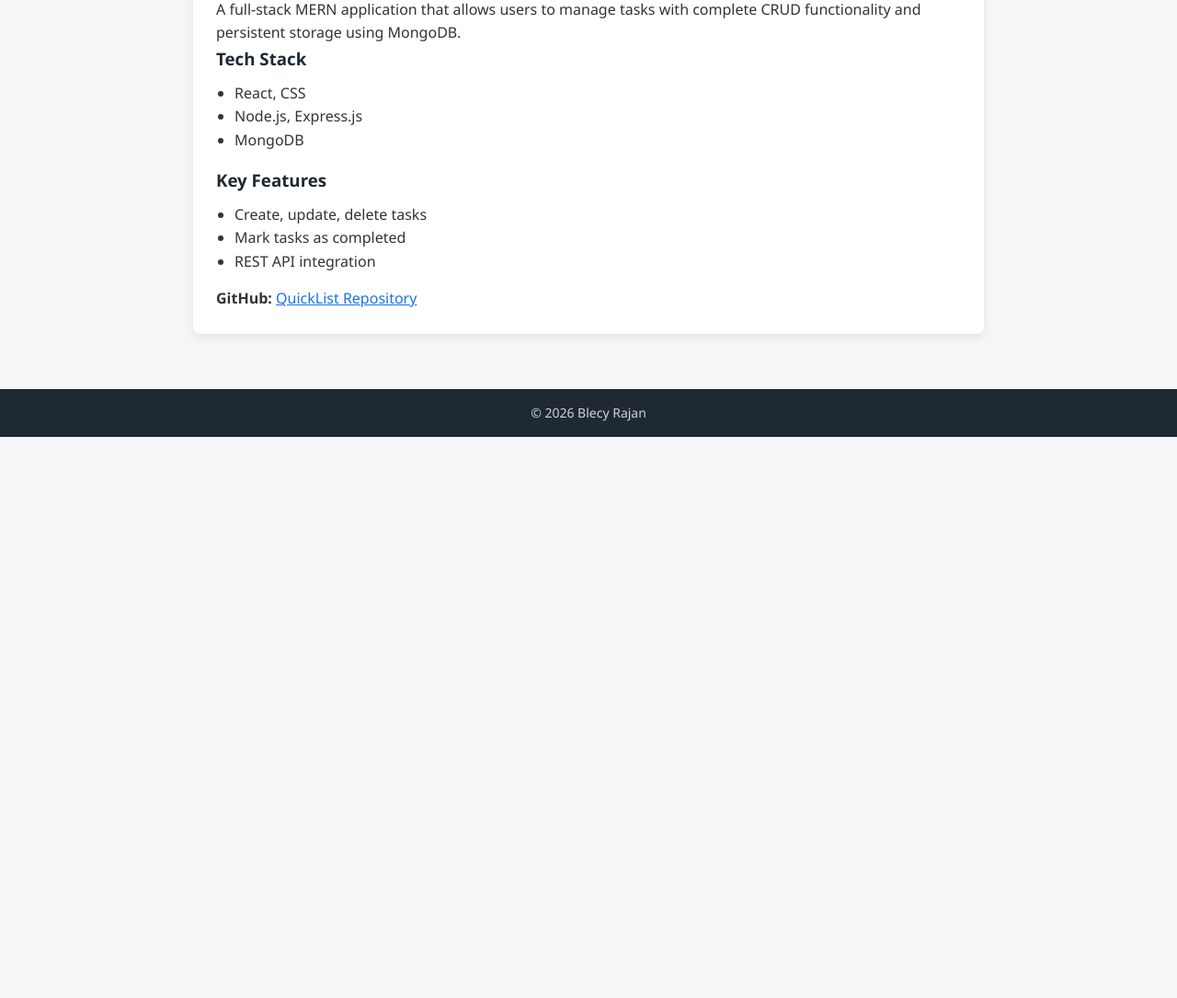
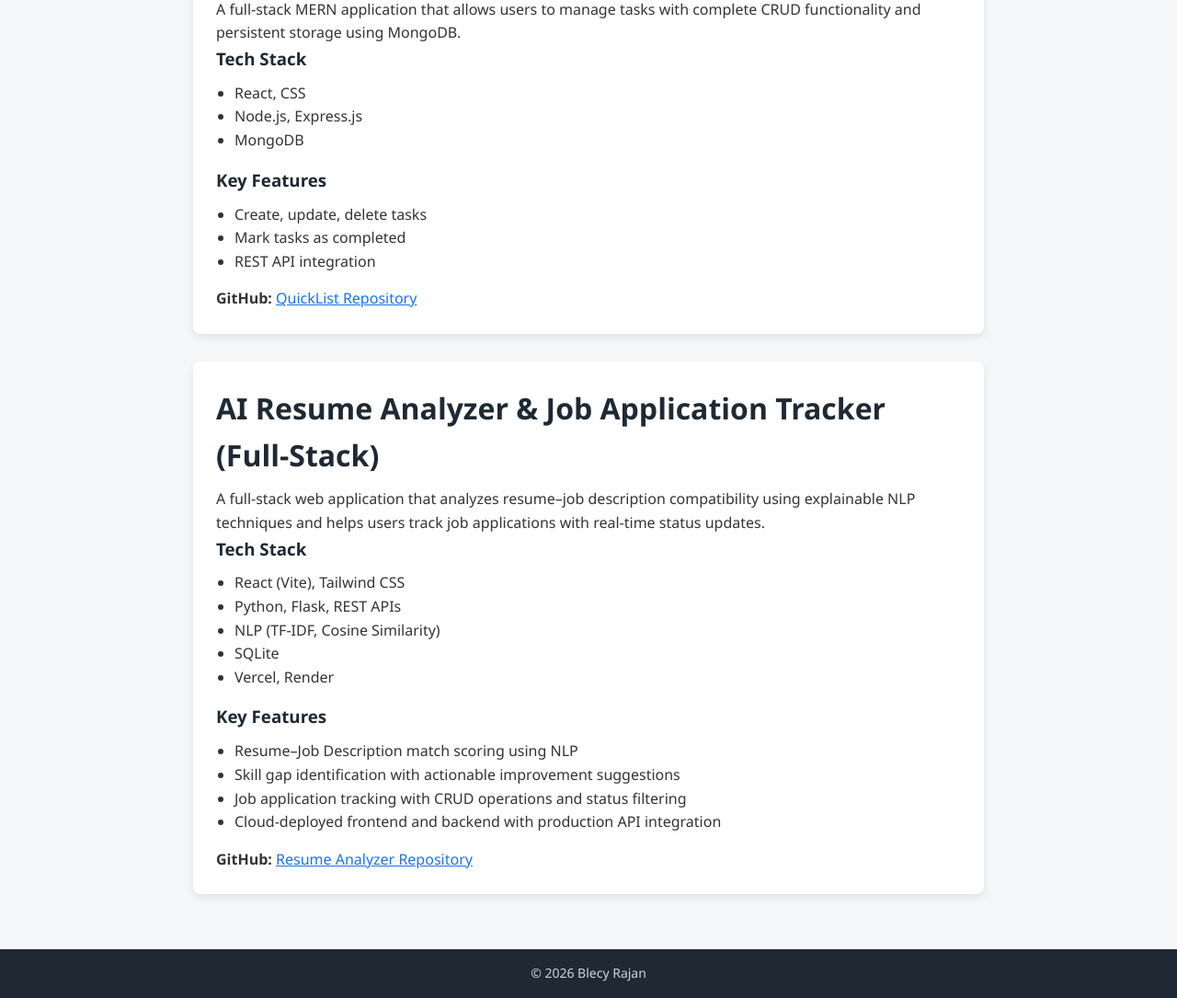
Before and after one commit to Blecyrajan/Portfolio, a plain HTML site: page docs/projects.html in a window 1280 px wide. Shown: the part 415-1500 px from the top of the page at 92% size. Before the commit the page ends 890 px from the top, so only its background shows below. Drawn offline with Linux system fonts and the light colour scheme.

Commit message:
Added project 3- job tracker

```diff
--- a/docs/projects.html
+++ b/docs/projects.html
@@ -20,7 +20,7 @@
 
 <div class="container">
 
-    <div class="card">
+    <div class="card" id="sales-analysis">
         <h1>Sales Performance Analysis</h1>
         <p>
             An end-to-end data analysis project using Excel, SQL, Python, and
@@ -28,12 +28,15 @@
             product performance, and regional insights.
         </p>
         <p>
-            <strong>Dataset:</strong> Sales_Performance_Analysis.csv
+            <strong>GitHub:</strong>
+            <a href="https://github.com/Blecyrajan/Portfolio/tree/main/docs" target="_blank">
+                QuickList Repository
+            </a>
         </p>
     </div>
 
     <div class="card" id="quicklist">
-        <h1>QuickList – Task Management System (MERN)</h1>
+        <h1>QuickList- Task Management System (MERN)</h1>
         <p>
             A full-stack MERN application that allows users to manage tasks with
             complete CRUD functionality and persistent storage using MongoDB.
@@ -59,7 +62,42 @@
                 QuickList Repository
             </a>
         </p>
-    </div>
+    </div><div class="card" id="resume-analyzer">
+    <h1>AI Resume Analyzer & Job Application Tracker (Full-Stack)</h1>
+
+    <p>
+        A full-stack web application that analyzes resume–job description compatibility
+        using explainable NLP techniques and helps users track job applications with
+        real-time status updates.
+    </p>
+
+    <h3>Tech Stack</h3>
+    <ul>
+        <li>React (Vite), Tailwind CSS</li>
+        <li>Python, Flask, REST APIs</li>
+        <li>NLP (TF-IDF, Cosine Similarity)</li>
+        <li>SQLite</li>
+        <li>Vercel, Render</li>
+    </ul>
+
+    <h3>Key Features</h3>
+    <ul>
+        <li>Resume–Job Description match scoring using NLP</li>
+        <li>Skill gap identification with actionable improvement suggestions</li>
+        <li>Job application tracking with CRUD operations and status filtering</li>
+        <li>Cloud-deployed frontend and backend with production API integration</li>
+    </ul>
+
+    <p>
+        <strong>GitHub:</strong>
+        <a href="https://github.com/Blecyrajan/Job_Tracker.git" target="_blank">
+            Resume Analyzer Repository
+        </a>
+        <br />
+    </p>
+</div>
+
+
 
 </div>
 
```
Also changed, not shown: docs/index.html (+3 -2 lines).
